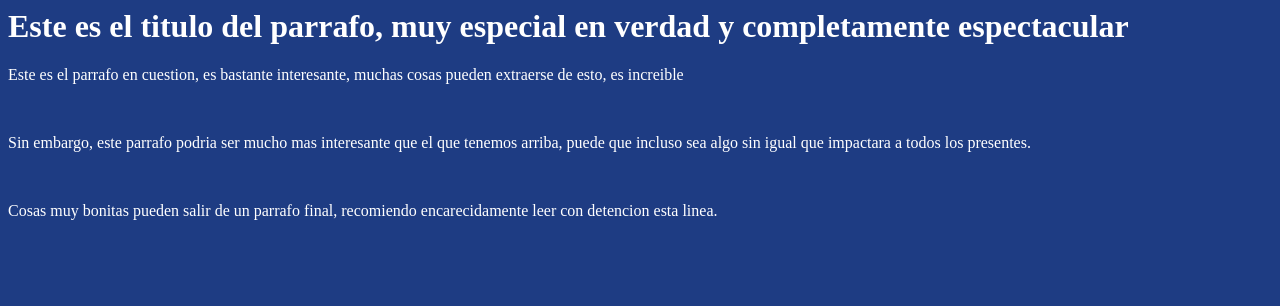
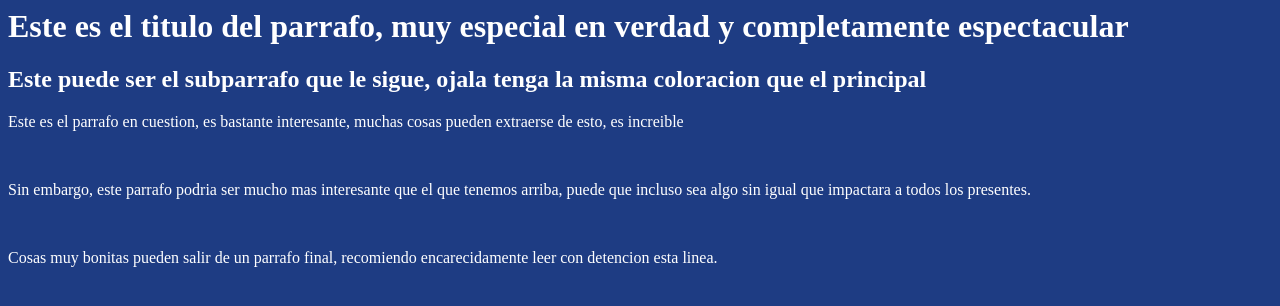
Before and after one commit to MCQuijada/Test22, a plain HTML site: page index.html in a window 1280 px wide. Drawn offline with Linux system fonts and the light colour scheme.

Commit message:
Se anadio un subtitulo en la pagina

```diff
--- a/index.html
+++ b/index.html
@@ -4,6 +4,7 @@
     <link rel="stylesheet" href="styles/estilo.css" />
 
     <h1>Este es el titulo del parrafo, muy especial en verdad y completamente espectacular</h1>
+	<h2> Este puede ser el subparrafo que le sigue, ojala tenga la misma coloracion que el principal </h2>
     <div>
         <p>Este es el parrafo en cuestion, es bastante interesante, muchas cosas pueden extraerse de esto, es increible</p>
         <br>
--- a/styles/estilo.css
+++ b/styles/estilo.css
@@ -3,7 +3,8 @@ body {
 }
 
 h1,
-p {
+p,
+h2 {
     color: rgb(255, 255, 255);
     font-family: 'Times New Roman', Times, serif;
 }
```
